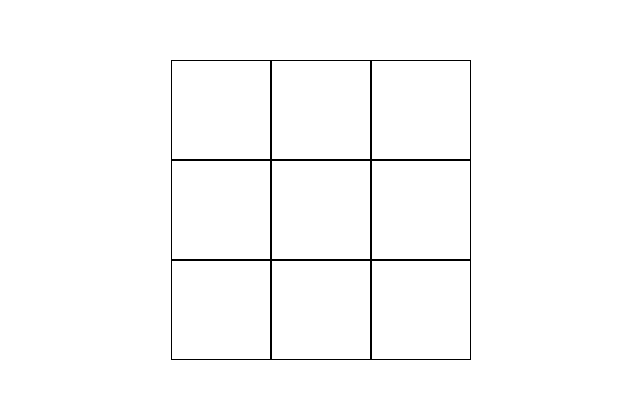
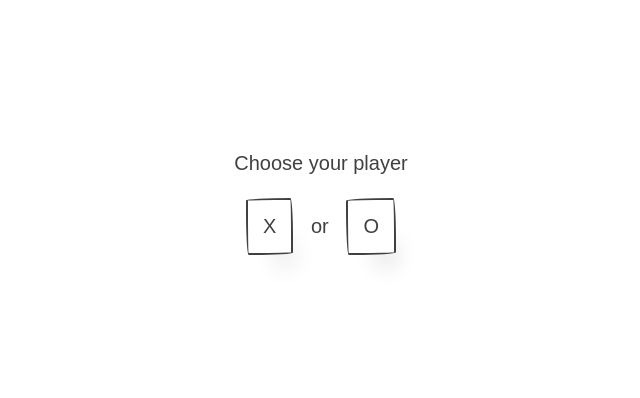
Before and after one commit to kharioki/tic_tac_toe_v2, a React (Create React App) app: page / in a window 1280 px wide. Shown: the part 190-588 px from the top of the page, without its empty margins (319-959 px from the left). Built offline with nearby package versions, Linux system fonts and the light colour scheme; a web font is replaced by a local one.

Commit message:
choose player

```diff
--- a/src/TicTacToe.tsx
+++ b/src/TicTacToe.tsx
@@ -1,7 +1,7 @@
 import React, { useState } from 'react';
 import styled from 'styled-components';
-import { DIMENSIONS, PLAYER_X, PLAYER_O, SQUARE_DIMS } from './constants';
-import { getRandomInt } from './utils';
+import { DIMENSIONS, PLAYER_X, PLAYER_O, SQUARE_DIMS, GAME_STATES } from './constants';
+import { getRandomInt, switchPlayer } from './utils';
 
 /** first create an array of length 9, then fill it with null values
  *  we declare it outside the component so its not re-created on every render
@@ -15,17 +15,20 @@ const emptyGrid = new Array(DIMENSIONS ** 2).fill(null); // [null, null, null, n
 
 export default function TicTacToe() {
   const [grid, setGrid] = useState(emptyGrid);
-  const [players, setPlayers] = useState({
-    human: PLAYER_X,
-    ai: PLAYER_O,
+  const [players, setPlayers] = useState<Record<string, number | null>>({
+    human: null,
+    ai: null,
   });
+  const [gameState, setGameState] = useState(GAME_STATES.notStarted);
 
-  const move = (index: number, player: number) => {
-    setGrid((grid) => {
-      const gridCopy = grid.concat();
-      gridCopy[index] = player;
-      return gridCopy;
-    });
+  const move = (index: number, player: number | null) => {
+    if (player !== null) {
+      setGrid((grid) => {
+        const gridCopy = grid.concat();
+        gridCopy[index] = player;
+        return gridCopy;
+      });
+    }
   };
 
   const aiMove = () => {
@@ -43,7 +46,23 @@ export default function TicTacToe() {
     }
   };
 
-  return (
+  const choosePlayer = (option: number) => {
+    setPlayers({ human: option, ai: switchPlayer(option) });
+    setGameState(GAME_STATES.inProgress);
+  };
+
+  return gameState === GAME_STATES.notStarted ? (
+    <div>
+      <Inner>
+        <p>Choose your player</p>
+        <ButtonRow>
+          <button onClick={() => choosePlayer(PLAYER_X)}>X</button>
+          <p>or</p>
+          <button onClick={() => choosePlayer(PLAYER_O)}>O</button>
+        </ButtonRow>
+      </Inner>
+    </div>
+  ) : (
     <Container dims={DIMENSIONS}>
       {grid.map((value, index) => {
         const isActive = value !== null;
@@ -57,6 +76,19 @@ export default function TicTacToe() {
     </Container>
   );
 }
+
+const ButtonRow = styled.div`
+  display: flex;
+  width: 150px;
+  justify-content: space-between;
+`;
+
+const Inner = styled.div`
+  display: flex;
+  flex-direction: column;
+  align-items: center;
+  margin-bottom: 30px;
+`;
 
 const Container = styled.div<{ dims: number }>`
   display: flex;
--- a/src/constants.ts
+++ b/src/constants.ts
@@ -6,3 +6,9 @@ export const SQUARE_DIMS = 100;
 export const DRAW = 0;
 export const PLAYER_X = 1;
 export const PLAYER_O = 2;
+
+export const GAME_STATES = {
+  notStarted: 'not_started',
+  inProgress: 'in_progress',
+  over: 'over'
+};
--- a/src/utils.ts
+++ b/src/utils.ts
@@ -1,6 +1,12 @@
+import { PLAYER_O, PLAYER_X } from "./constants";
+
 // Get a random integer in a range min-max
 export const getRandomInt = (min: number, max: number) => {
   min = Math.ceil(min);
   max = Math.floor(max);
   return Math.floor(Math.random() * (max-min + 1)) + min; // The maximum is inclusive and the minimum is inclusive
 };
+
+export const switchPlayer = (player: number) => {
+  return player === PLAYER_X ? PLAYER_O : PLAYER_X;
+}
```
